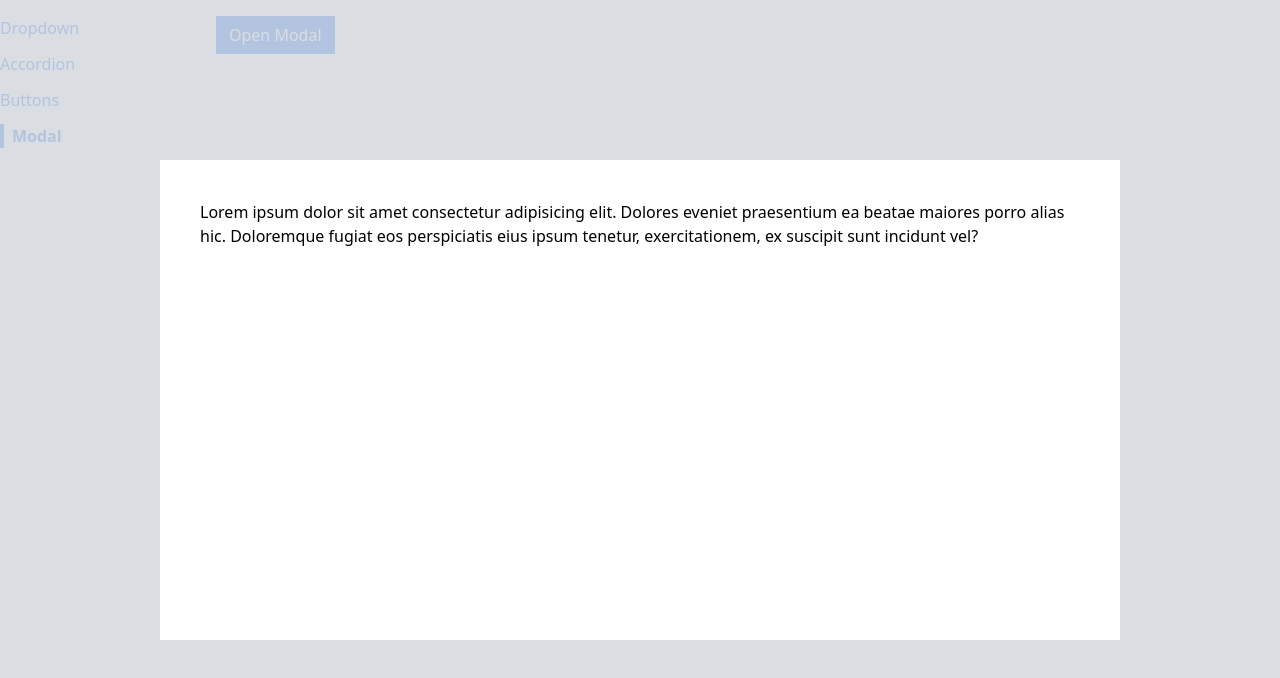
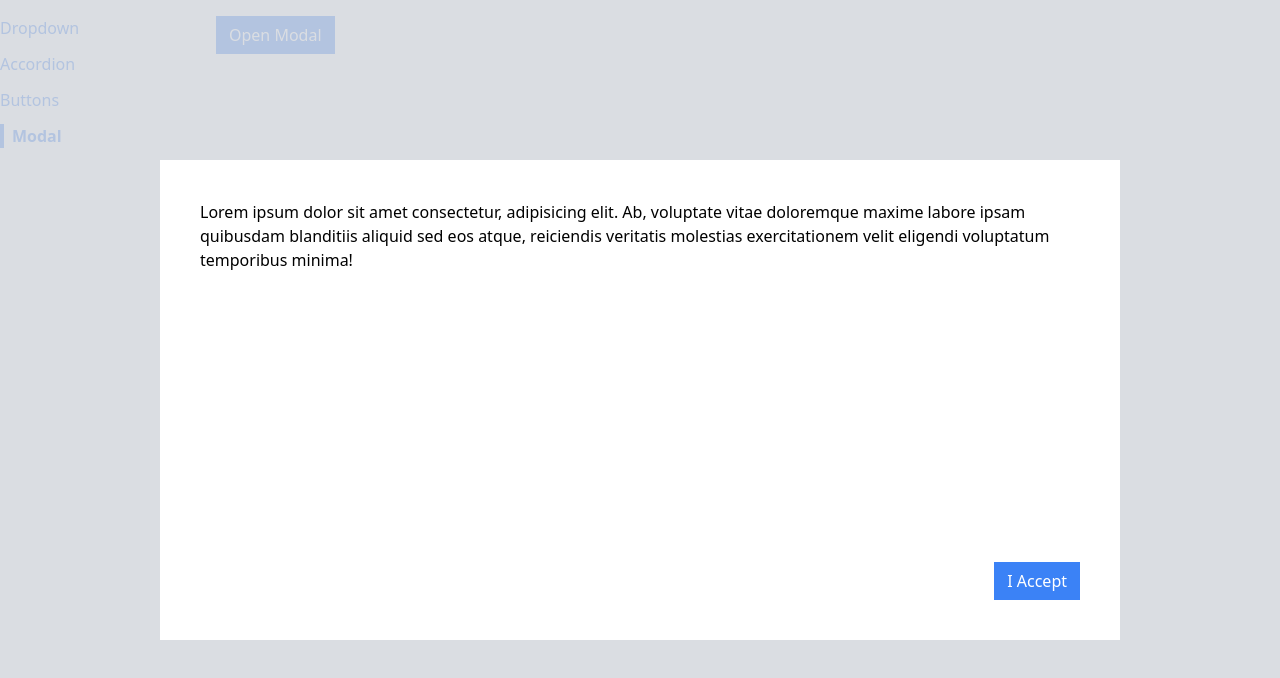
Before and after one commit to mwoitek/react-components-examples, a React (Create React App) app: page /modal in a window 1280 px wide. Both pictures are taken after a click on the button "Open Modal". Shown: the top 678 px of the page. Built offline with nearby package versions, Linux system fonts and the light colour scheme.

Commit message:
Improve modal

```diff
--- a/src/components/Modal.js
+++ b/src/components/Modal.js
@@ -1,6 +1,6 @@
 import ReactDOM from 'react-dom';
 
-function Modal({ onClose }) {
+function Modal({ onClose, actionBar, children }) {
   return ReactDOM.createPortal(
     <div>
       <div
@@ -8,10 +8,10 @@ function Modal({ onClose }) {
         className='absolute inset-0 bg-gray-300 opacity-80'
       ></div>
       <div className='absolute inset-40 p-10 bg-white'>
-        Lorem ipsum dolor sit amet consectetur adipisicing elit. Dolores eveniet
-        praesentium ea beatae maiores porro alias hic. Doloremque fugiat eos
-        perspiciatis eius ipsum tenetur, exercitationem, ex suscipit sunt
-        incidunt vel?
+        <div className='flex flex-col justify-between h-full'>
+          {children}
+          <div className='flex justify-end'>{actionBar}</div>
+        </div>
       </div>
     </div>,
     document.querySelector('.modal-container')
--- a/src/pages/ModalPage.js
+++ b/src/pages/ModalPage.js
@@ -13,12 +13,30 @@ function ModalPage() {
     setShowModal(false);
   };
 
+  const actionBar = (
+    <div>
+      <Button primary onClick={handleClose}>
+        I Accept
+      </Button>
+    </div>
+  );
+  const modal = (
+    <Modal onClose={handleClose} actionBar={actionBar}>
+      <p>
+        Lorem ipsum dolor sit amet consectetur, adipisicing elit. Ab, voluptate
+        vitae doloremque maxime labore ipsam quibusdam blanditiis aliquid sed
+        eos atque, reiciendis veritatis molestias exercitationem velit eligendi
+        voluptatum temporibus minima!
+      </p>
+    </Modal>
+  );
+
   return (
     <div className='relative'>
       <Button primary onClick={handleClick}>
         Open Modal
       </Button>
-      {showModal && <Modal onClose={handleClose} />}
+      {showModal && modal}
     </div>
   );
 }
```
